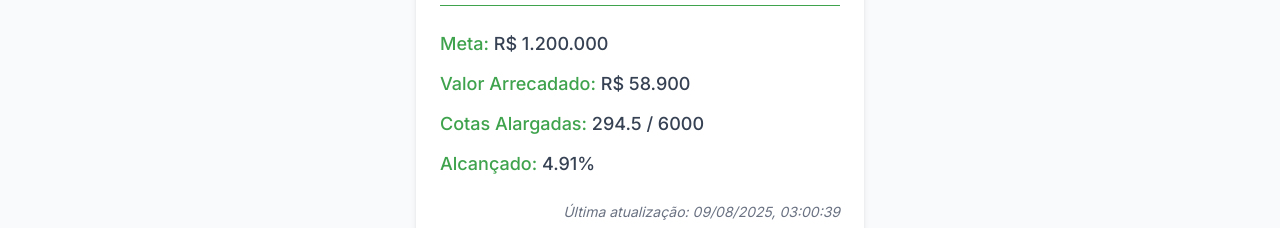
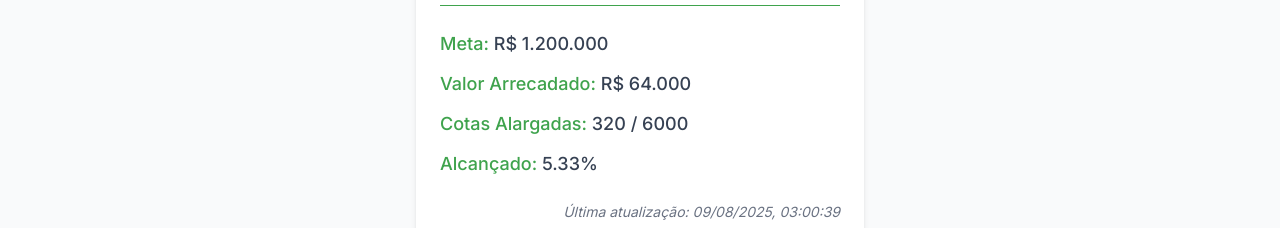
Before and after one commit to MoisesE2/Termometro-ipf, a Next.js app: page /admin/cotas/gerenciar-meta in a window 1280 px wide. Shown: the part 259-487 px from the top of the page. Built offline with nearby package versions, Linux system fonts and the light colour scheme.

Commit message:
atualizacao das cotas

```diff
--- a/src/app/admin/cotas/gerenciar-meta/page.tsx
+++ b/src/app/admin/cotas/gerenciar-meta/page.tsx
@@ -13,10 +13,10 @@ export default function GestaoMetaPage() {
   useEffect(() => {
     const mockMeta: Meta = {
       metaValor: 1200000,
-      valorArrecadado: 58900, // Atualizado para R$ 58.900,00 - 294,5 cotas
-      cotasArrecadadas: 294.5, // 58900 / 200 = 294,5 cotas
+      valorArrecadado: 64000, // Atualizado para R$ 64.000,00 - 320 cotas
+      cotasArrecadadas: 320, // 64000 / 200 = 320 cotas
       cotasTotal: 6000,
-      porcentagemAlcancada: (58900 / 1200000) * 100, // 4.91%
+      porcentagemAlcancada: (64000 / 1200000) * 100, // 5.33%
       ultimaAtualizacao: new Date().toISOString(),
     };
     setMeta(mockMeta);
--- a/src/app/page.tsx
+++ b/src/app/page.tsx
@@ -15,7 +15,7 @@ export default function Home() {
 
   // Constantes gerais
   const valorCota = 200;
-  const valorArrecadado = 58900; // R$ 58.900,00 (valor atual) - 294,5 cotas
+  const valorArrecadado = 64000; // R$ 64.000,00 (valor atual) - 320 cotas
   const cotasArrecadadas = Math.ceil(valorArrecadado / valorCota);
 
   // Metas por etapa
```
